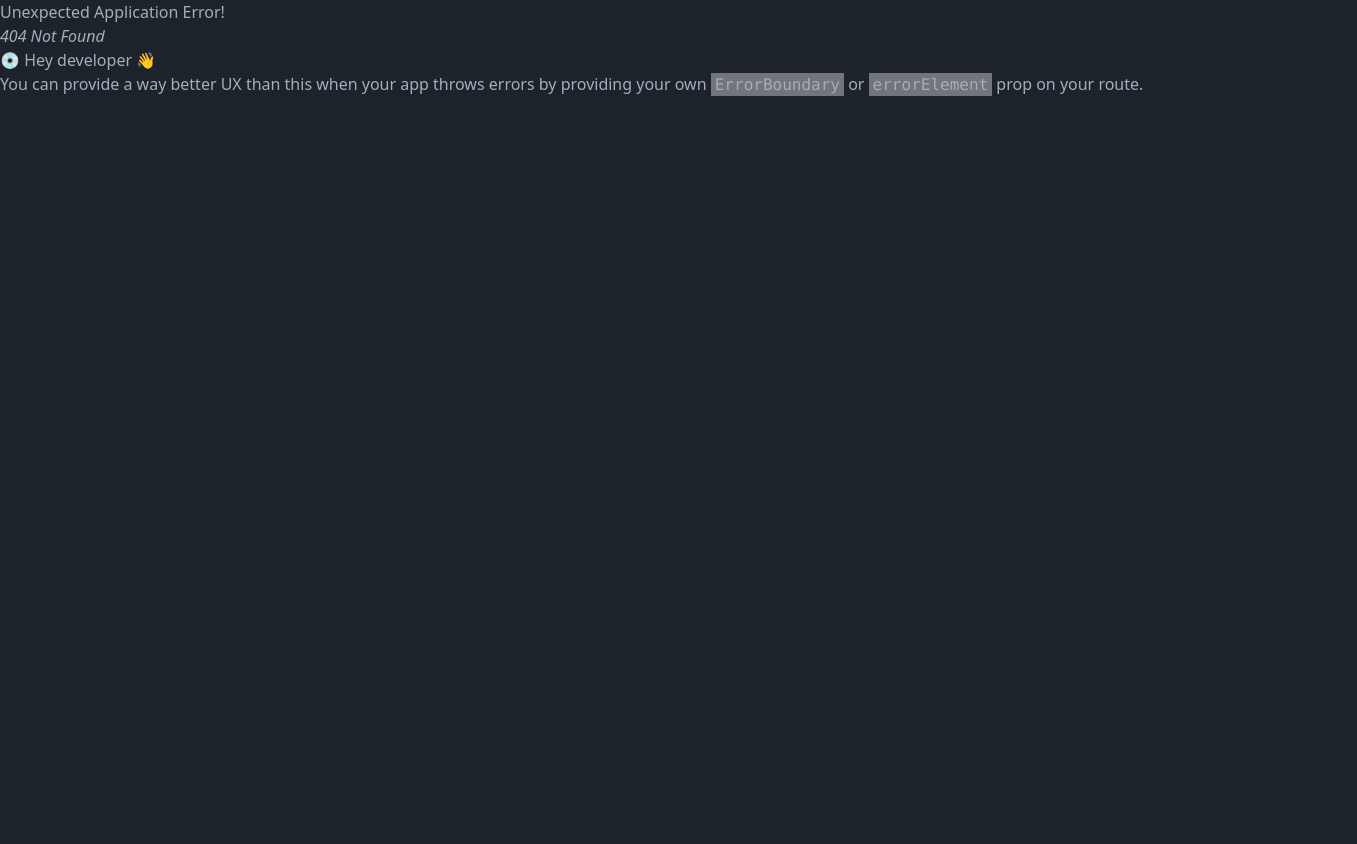
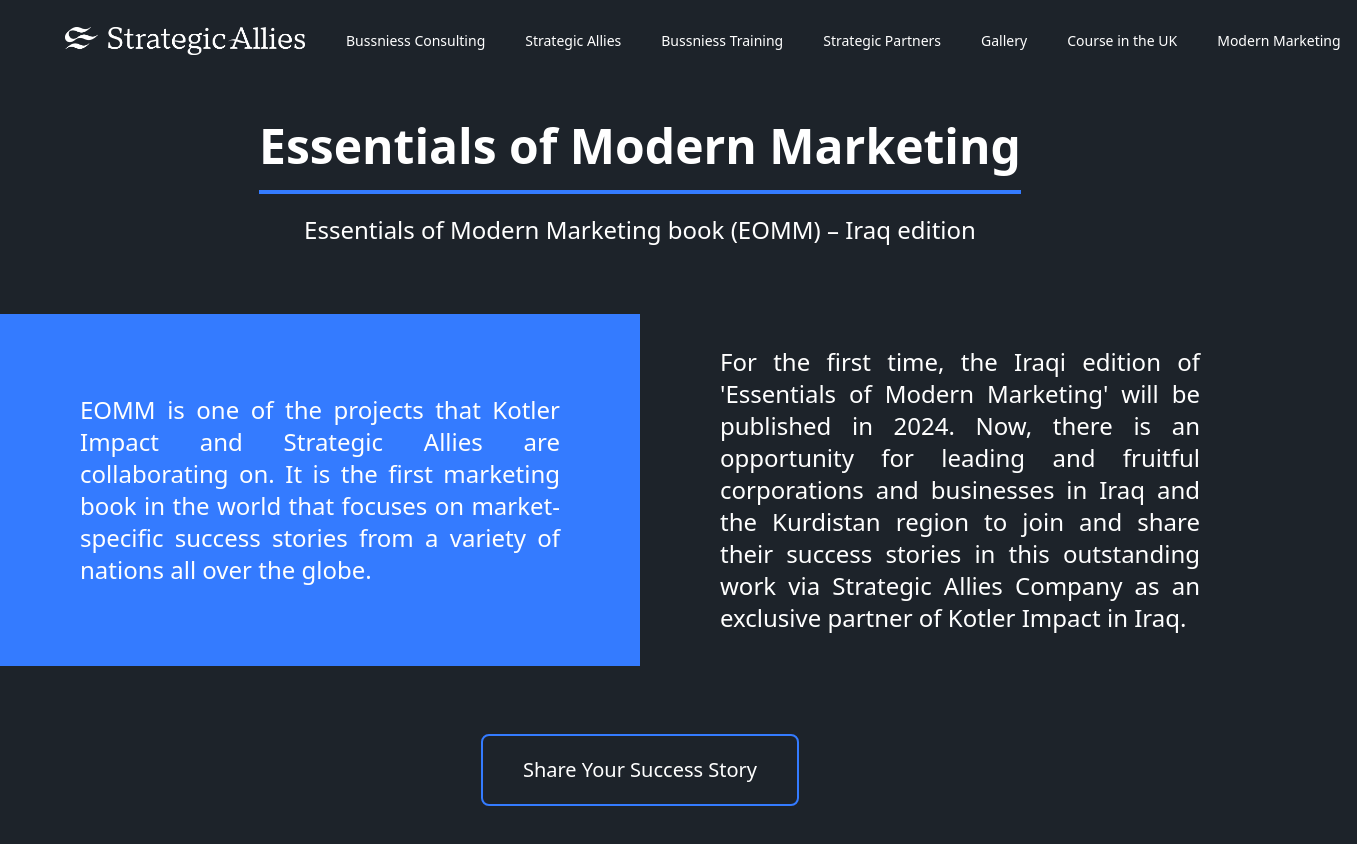
Before and after one commit to techeyeco/stratigic-allies-website-react, a React (Vite) app: page /modernMarketing in a window 1280 px wide. Before the commit this address had no page. Shown: the whole page, 1357 px wide, since content can reach past the window. Before the commit the page ends 800 px from the top, so only its background shows below. Built offline with nearby package versions, Linux system fonts and the light colour scheme.

Commit message:
add modernMarketing page

```diff
--- a/src/App.jsx
+++ b/src/App.jsx
@@ -12,6 +12,9 @@
 import DevelopYourBusiness from "./Pages/training/DevelopYourBusiness ";
 import Management from "./Pages/training/Management";
 import Peshang from "./Pages/training/Peshang";
+
+import ModernMarketing from "./Pages/ModernMarketing/ModernMarketing";
+
 import BSS from "./Pages/training/BSS";
 import SCS from "./Pages/training/SCS";
 
@@ -42,7 +45,7 @@
         <Route path="products" element={<Stratigic />} />
       </Route>
 
-      <Route path="products" element={<Product />} />
+      <Route path="modernMarketing" element={<ModernMarketing />} />
       <Route path="ourworks" element={<Ourworks />} />
       <Route path="consulting" element={<BusinessConsulting />} />
     </Route>
--- a/src/Components/ToRoute.jsx
+++ b/src/Components/ToRoute.jsx
@@ -58,7 +58,7 @@
     },
     {
       title: "Modern Marketing",
-      route: "/essentialsMarketing",
+      route: "/modernMarketing",
       translate: "-translate-y-5",
       span: "col-span-3",
       fade: "zoom-out-up",
--- /dev/null
+++ b/src/Pages/ModernMarketing/ModernMarketing.jsx
@@ -0,0 +1,62 @@
+import React from "react";
+import Aos from "aos";
+import "aos/dist/aos.css";
+
+export default function ModernMarketing() {
+  React.useEffect(() => {
+    Aos.init();
+  }, []);
+  return (
+    <section className="text-center my-10  mx-auto">
+      <p
+        data-aos="fade-down"
+        data-aos-duration="1000"
+        className="text-3xl lg:text-5xl font-bold mb-5 pb-5 border-b-4 border-primary w-max mx-auto"
+      >
+        Essentials of Modern Marketing
+      </p>
+      <p
+        className="text-xl lg:text-2xl text-center"
+        data-aos="fade-down"
+        data-aos-anchor-placement="top-bottom"
+        data-aos-duration="1000"
+      >
+        Essentials of Modern Marketing book (EOMM) – Iraq edition
+      </p>
+      <div className="grid grid-cols-1 md:grid-cols-2 justify-between items-center my-5">
+        <div
+          data-aos="fade-right"
+          data-aos-anchor-placement="top-bottom"
+          data-aos-duration="1000"
+          className="bg-primary text-lg md:text-xl lg:text-2xl p-16 lg:p-20 text-justify"
+        >
+          EOMM is one of the projects that Kotler Impact and Strategic Allies
+          are collaborating on. It is the first marketing book in the world that
+          focuses on market-specific success stories from a variety of nations
+          all over the globe.
+        </div>
+        <div
+          data-aos="fade-left"
+          data-aos-anchor-placement="top-bottom"
+          data-aos-duration="1000"
+          className="text-lg md:text-xl lg:text-2xl p-16 lg:p-20 text-justify"
+        >
+          For the first time, the Iraqi edition of 'Essentials of Modern
+          Marketing' will be published in 2024. Now, there is an opportunity for
+          leading and fruitful corporations and businesses in Iraq and the
+          Kurdistan region to join and share their success stories in this
+          outstanding work via Strategic Allies Company as an exclusive partner
+          of Kotler Impact in Iraq.
+        </div>
+      </div>
+      <div className="flex items-center justify-center">
+        <a
+          href="https://docs.google.com/forms/d/e/1FAIpQLSeE46ssWvix-2bDxazIViCj7RsPBygzoHj6eKXUxGy1KsPqTg/viewform?vc=0&c=0&w=1&flr=0&pli=1"
+          className="p-5 px-10 border-2 border-primary text-xl rounded-lg text-center hover:bg-primary hover:shadow-2xl hover:shadow-primary/50 duration-300 ease-in-out "
+        >
+          Share Your Success Story
+        </a>
+      </div>
+    </section>
+  );
+}
```
